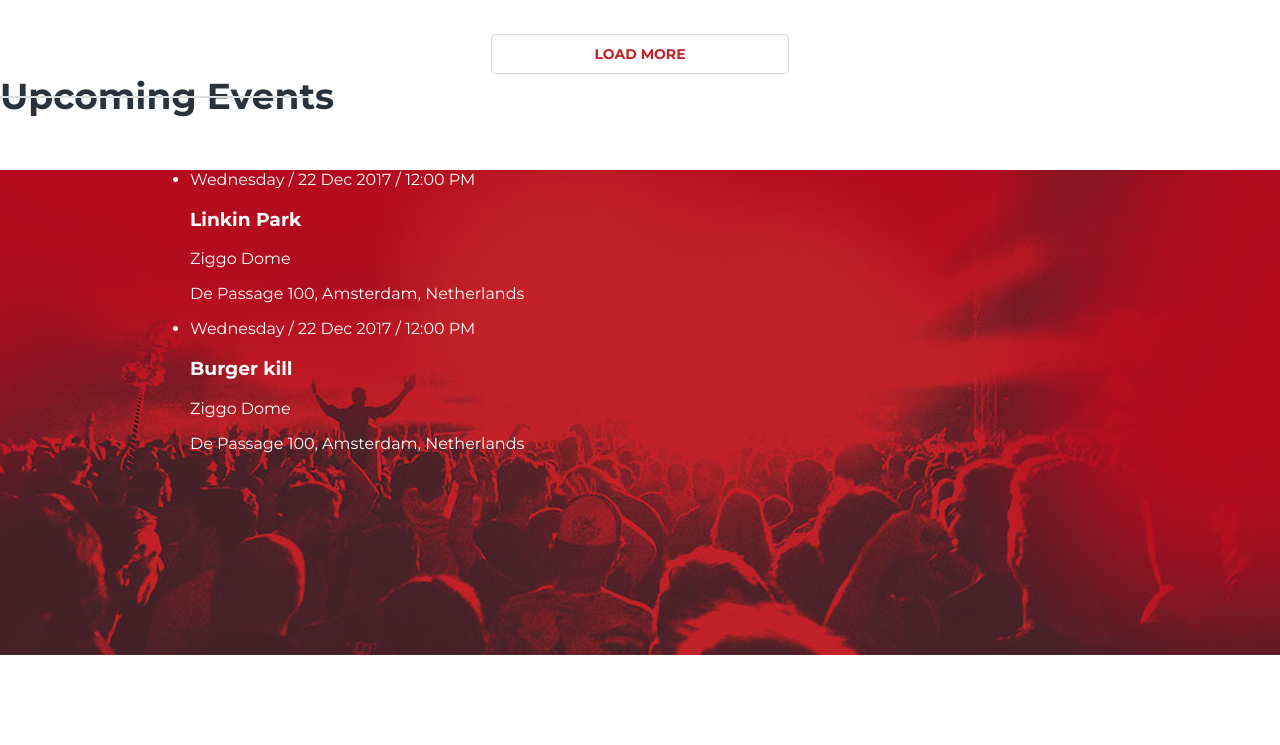
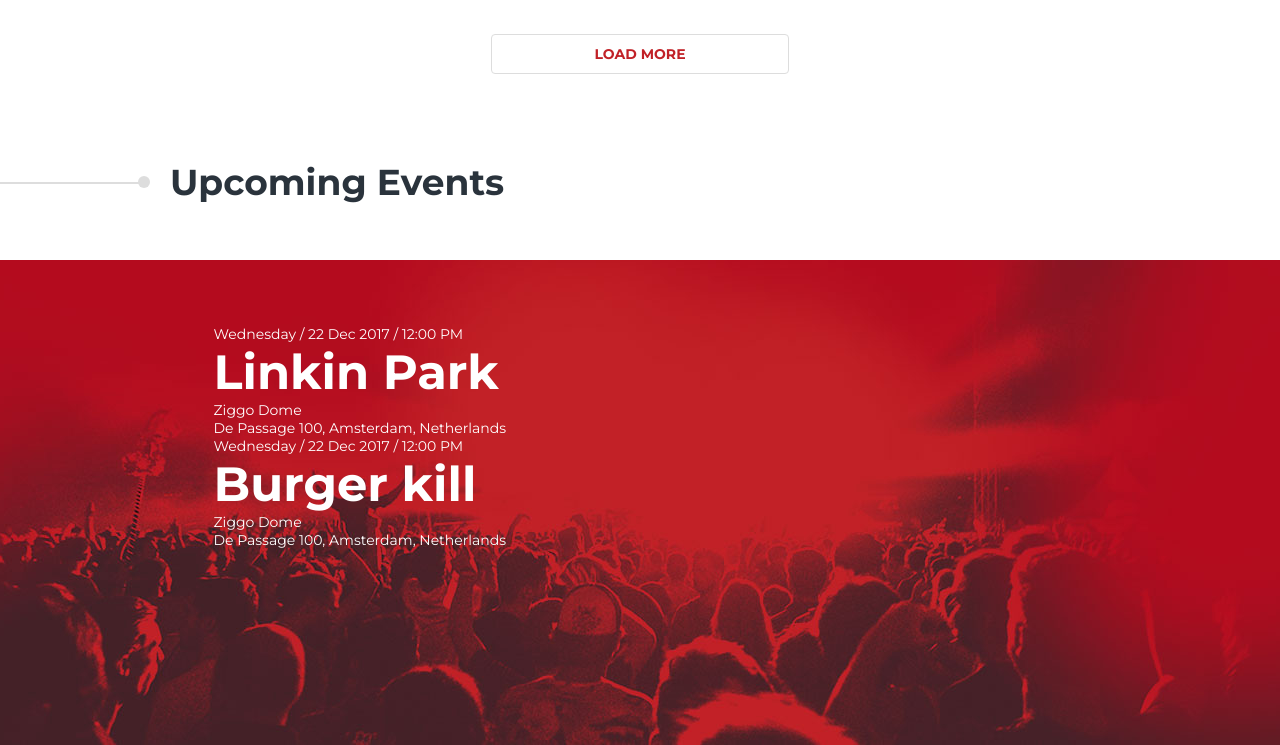
Before and after one commit to hyperg3g/hyperg3g.github.io, a plain HTML site: page soulvibes/index.html in a window 1280 px wide. Shown: the part 1162-1907 px from the top of the page. Before the commit the page ends 1817 px from the top, so only its background shows below. Drawn offline with Linux system fonts and the light colour scheme.

Commit message:
Some things added

```diff
--- a/soulvibes/css/style.css
+++ b/soulvibes/css/style.css
@@ -307,6 +307,8 @@
 }
 
 .promo-block {
+    margin-bottom: 86px;
+
     display: -webkit-box;
     display: -ms-flexbox;
     display: flex;
@@ -473,17 +475,47 @@
 }
 
 .more-btn:focus {
-    -webkit-box-shadow: inset 0 0 2px 0 #000;
+    -webkit-box-shadow: inset 0 0 10px 0 #000;
     box-shadow: inset 0 0 10px 0 #000;
 }
 
-.event-list-wrap {
+.event-block .block-title {
     margin: 0 auto;
+    margin-bottom: 56px;
+}
+
+.event-wrap {
     width: 100%;
     min-height: 485px;
 
+    background-color: #b30b1e;
     background-image: url("../img/promo-background.jpg");
     background-repeat: no-repeat;
     background-position: center;
-    background-color: #b30b1e;
 }
+
+.event-list {
+    padding: 0;
+    padding-top: 65px;
+    padding-left: 87px;
+
+    list-style: none;
+}
+
+.event-list h3 {
+    margin: 0;
+
+    font-size: 48px;
+    font-weight: 700;
+}
+
+.event-list p {
+    margin: 0;
+
+    font-size: 14px;
+    font-weight: 400;
+}
+
+.event-list li {
+
+}
--- a/soulvibes/index.html
+++ b/soulvibes/index.html
@@ -85,8 +85,8 @@
             <button class="more-btn" type="button">Load more</button>
         </section>
         <section class="event-block">
-            <h2 class="block-title">Upcoming Events</h2>
-            <div class="event-list-wrap">
+            <h2 class="block-title container">Upcoming Events</h2>
+            <div class="event-wrap">
                 <ul class="event-list container">
                     <li class="event-item">
                         <p class="event-date">Wednesday / 22 Dec 2017 / 12:00 PM</p>
```
